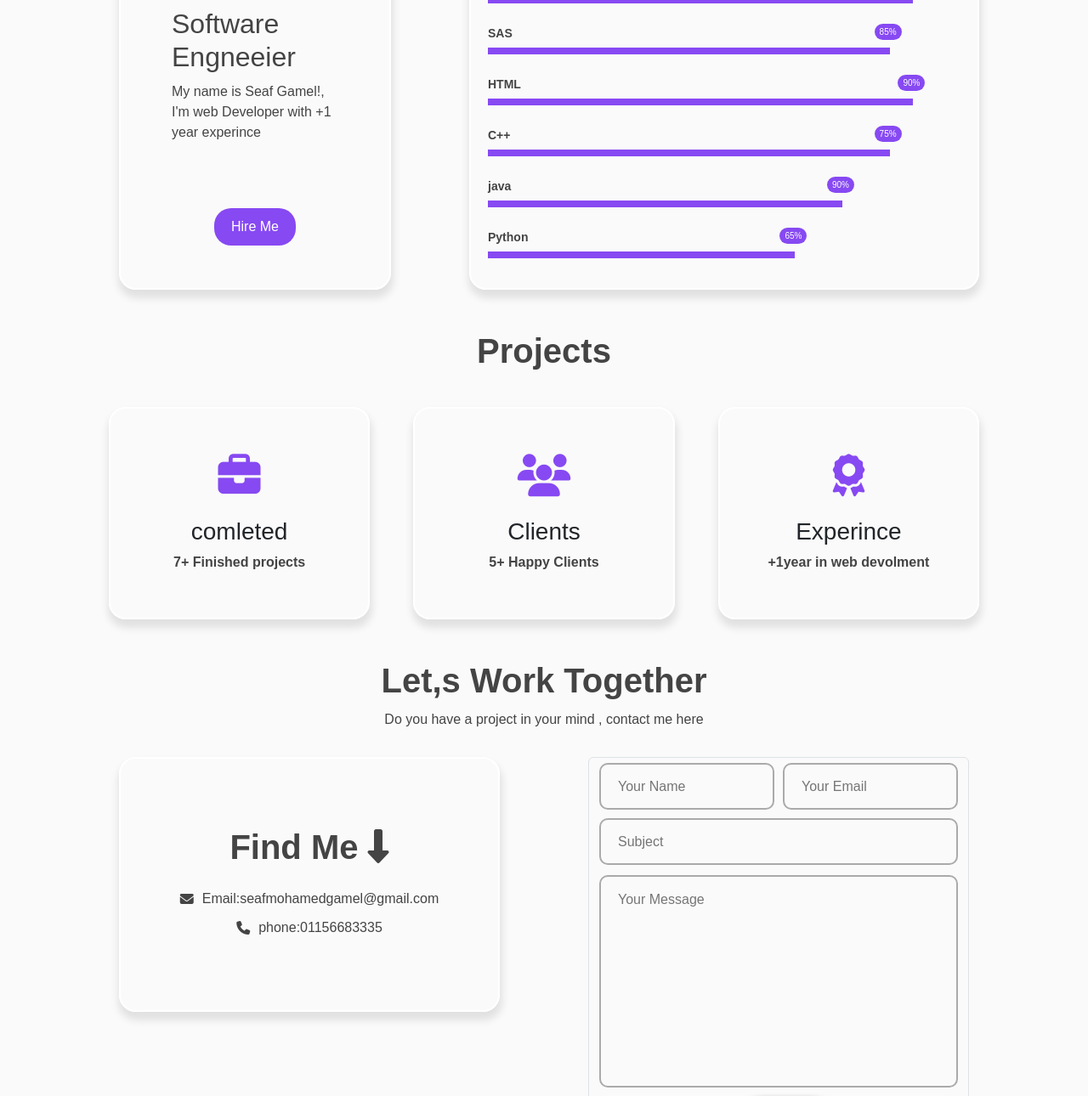
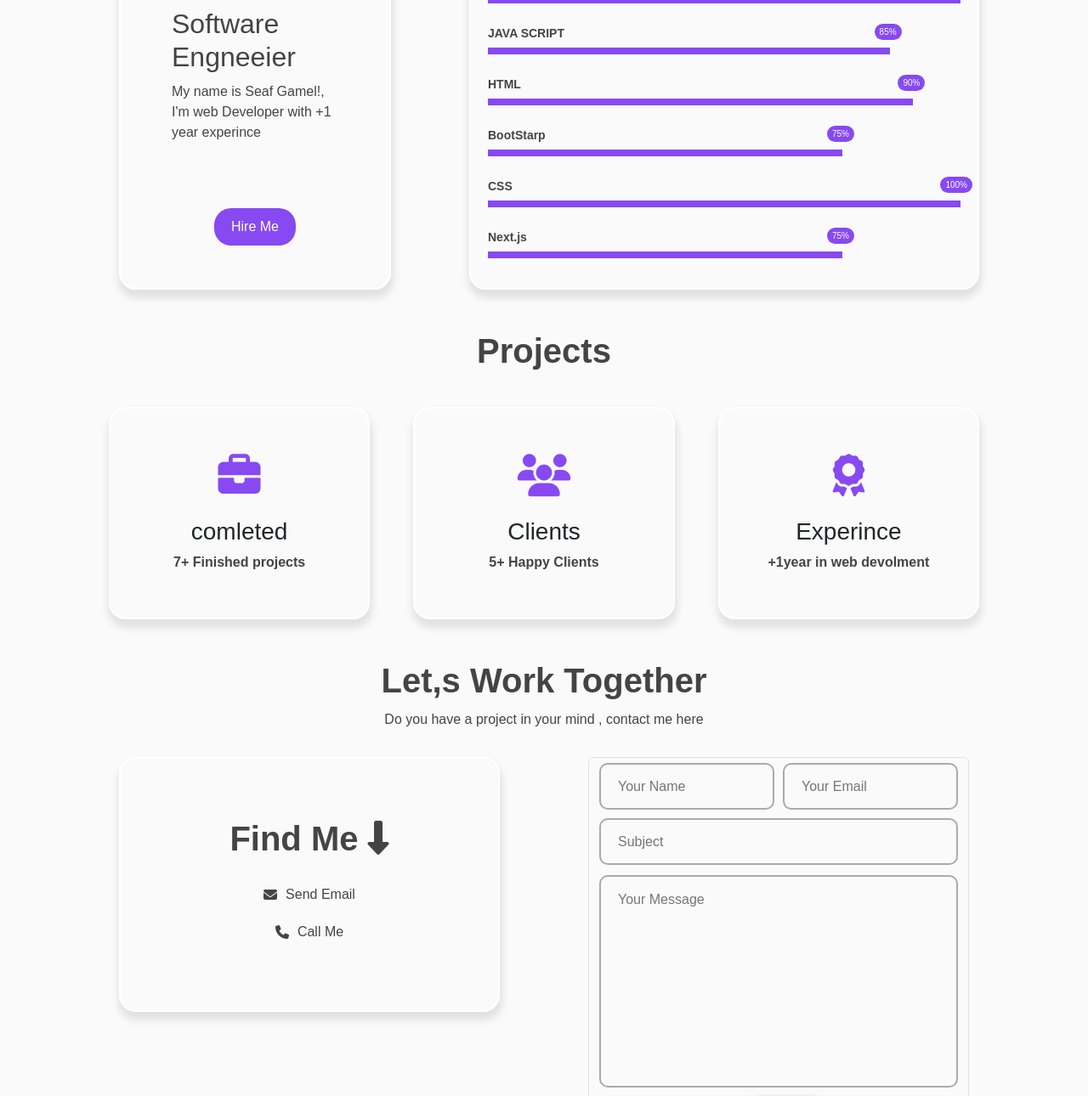
Before and after one commit to seaf26/My_Portfolio, a plain HTML site: page index.html in a window 1280 px wide. Shown: the part 1006-2296 px from the top of the page at 85% size. Drawn offline with nearby package versions, Linux system fonts and the light colour scheme.

Commit message:
Update skill bar widths and titles in style.css and index.html

```diff
--- a/Assets/style.css
+++ b/Assets/style.css
@@ -477,11 +477,11 @@ body.dark #moon {
   }
 }
 
-.javaScript {
+.React {
   animation-delay: 0.1s;
-  width: 90%;
+  width: 100%;
 }
-.sas {
+.JAVASCRIPT {
   animation-delay: 0.2s;
   width: 85%;
 }
@@ -489,17 +489,17 @@ body.dark #moon {
   animation-delay: 0.3s;
   width: 90%;
 }
-.C {
+.BootStarp {
   animation-delay: 0.4s;
-  width: 85%;
-}
-.java {
-  animation-delay: 0.5s;
   width: 75%;
 }
-.python {
+.CSS {
+  animation-delay: 0.5s;
+  width: 100%;
+}
+.Next {
   animation-delay: 0.6s;
-  width: 65%;
+  width: 75%;
 }
 
 @keyframes progress {
@@ -591,12 +591,19 @@ body.dark #moon {
   border-radius: 20px;
   box-shadow: 1px 8px 10px 2px var(--first-shadow);
   overflow: hidden;
-  cursor: pointer;
   h2 {
     font-size: 40px;
     font-weight: 600;
     color: var(--text-color);
     margin-bottom: 20px;
+  }
+  a{
+    display: flex;
+    align-items: center;
+    gap: 10px;
+    color: var(--text-color);
+    margin-block: 5px;
+    text-decoration: none;
   }
 
   p {
--- a/index.html
+++ b/index.html
@@ -108,17 +108,17 @@
             </div>
             <div class="skill">
               <div class="skill-box">
-                <span class="title">JAVA SCRIPT</span>
-                <div class="skill-bar javaScript">
+                <span class="title">React.js</span>
+                <div class="skill-bar React">
                   <span class="skill-per">
-                    <div class="progress-bar-animated ">90%</div>
+                    <div class="progress-bar-animated ">100%</div>
                   </span>
                 </div>
 
               </div>
               <div class="skill-box">
-                <span class="title">SAS</span>
-                <div class="skill-bar sas">
+                <span class="title">JAVA SCRIPT</span>
+                <div class="skill-bar JAVASCRIPT">
                   <span class="skill-per">
                     <span class="progress-bar-animated">85%</span>
                   </span>
@@ -135,25 +135,25 @@
 
               </div>
               <div class="skill-box">
-                <span class="title">C++</span>
-                <div class="skill-bar C">
+                <span class="title">BootStarp</span>
+                <div class="skill-bar BootStarp">
                   <span class="skill-per">
                     <span class="progress-bar-animated">75%</span>
                   </span>
                 </div>
               </div>
               <div class="skill-box">
-                <span class="title">java</span>
-                <div class="skill-bar java">
+                <span class="title">CSS</span>
+                <div class="skill-bar CSS">
                   <span class="skill-per">
-                    <span class="progress-bar-animated">90%</span>
+                    <span class="progress-bar-animated">100%</span>
                   </span>
                 </div>
                 <div class="skill-box">
-                  <span class="title">Python</span>
-                  <div class="skill-bar python">
+                  <span class="title">Next.js</span>
+                  <div class="skill-bar Next">
                     <span class="skill-per">
-                      <span class="progress-bar-animated">65%</span>
+                      <span class="progress-bar-animated">75%</span>
                     </span>
                   </div>
                 </div>
@@ -196,8 +196,8 @@
             <div class="col">
               <div class="contact-info">
                 <h2>Find Me <i class="fas fa-down-long"></i></h2>
-                <p><i class="fas fa-envelope"></i>Email:seafmohamedgamel@gmail.com</p>
-                <p><i class="fas fa-phone"></i>phone:01156683335</p>
+                <a href="mailto:seafmohamedgamel@gmail.com"><p><i class="fas fa-envelope"></i>Send Email</p></a>
+                <a href="tel:+0201156683335"><p><i class="fas fa-phone"></i>Call Me</p></a>
               </div>
             </div>
             <div class="col">
```
